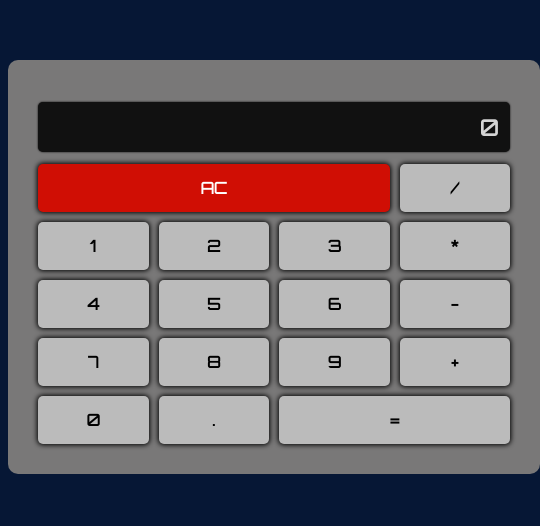
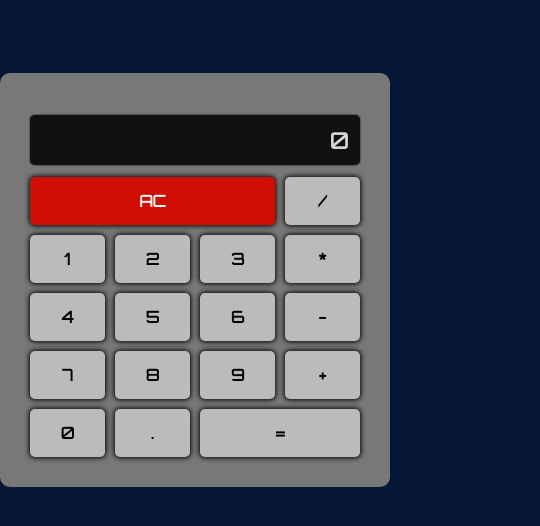
Before and after one commit to VasilisG/Calculator, a plain HTML site: page index.html in a window 390 px wide. Shown: the part 142-668 px from the top of the page, 540 px wide, since content can reach past the window. Drawn offline with nearby package versions, Linux system fonts and the light colour scheme.

Commit message:
Changes in responsive.

```diff
--- a/index.html
+++ b/index.html
@@ -3,6 +3,7 @@
     <head>
         <title>Calculator</title>
         <meta charset="utf-8">
+        <meta name="viewport" content="width=device-width, initial-scale=1.0">
         <link rel="stylesheet" type="text/css" href="style.css">
         <script type="application/javascript" src="https://cdnjs.cloudflare.com/ajax/libs/jquery/3.4.1/jquery.min.js"></script>
         <script type="application/javascript" src="script.js"></script>
--- a/style.css
+++ b/style.css
@@ -1,15 +1,22 @@
 @import url('https://fonts.googleapis.com/css2?family=Orbitron&display=swap');
+
+html {
+    height: 100%;
+}
 
 body {
     background-color:#061735;
     font-family: 'Orbitron';
+    display: flex;
+    align-items: center;
+    justify-content: center;
+    height: 100%;
+    margin: 0;
 }
 
 .container {
     width: 25%;
-    margin: auto;
     padding: 30px;
-    margin-top: 202px;
     background-color:#797878;
     border-radius: 10px;
     box-sizing: border-box;
@@ -56,6 +63,7 @@ body {
     border-radius: 5px;
     box-shadow: 0px 0px 5px 1px black;
     user-select: none;
+    cursor: pointer;
 }
 
 .keypad-container div span {
@@ -85,3 +93,9 @@ body {
 #equals {
     grid-column: 3/5;
 }
+
+@media only screen and (max-width:532px) {
+    .container {
+        min-width: 100%;
+    }
+}
```
